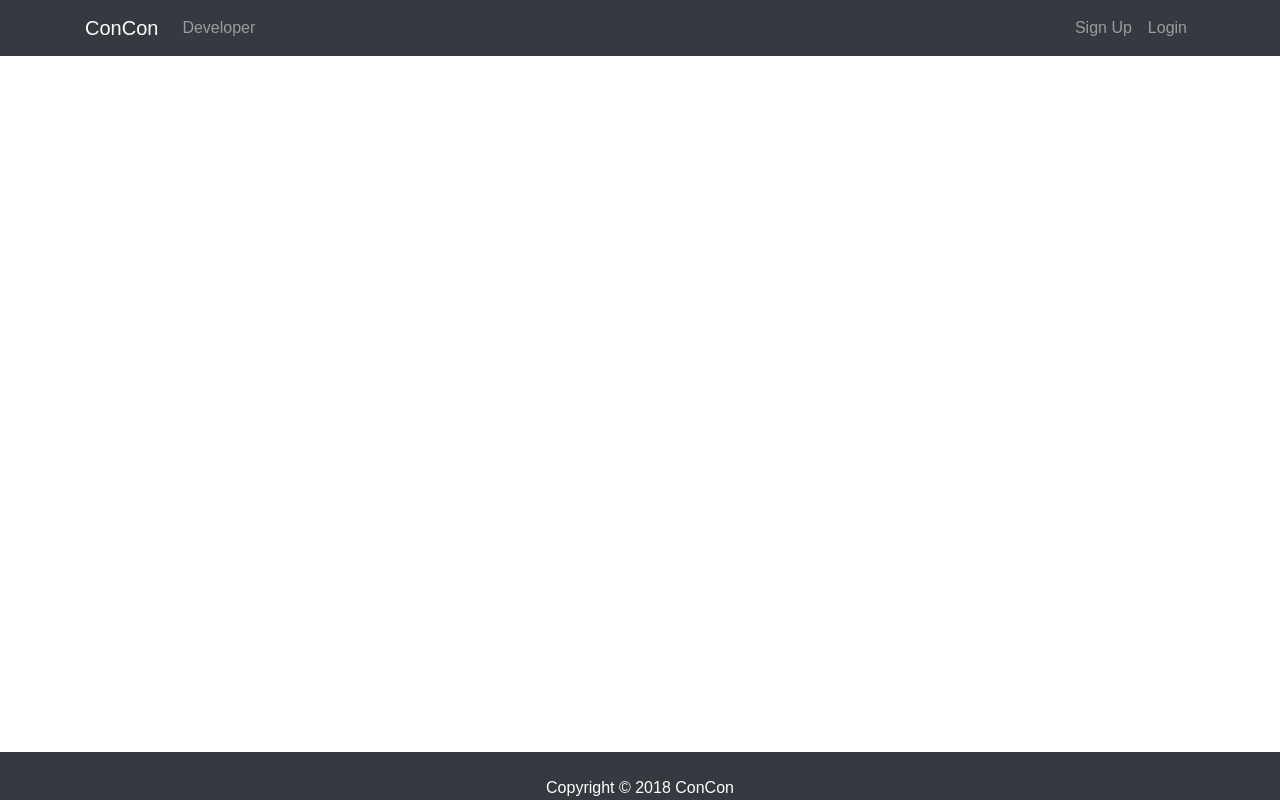
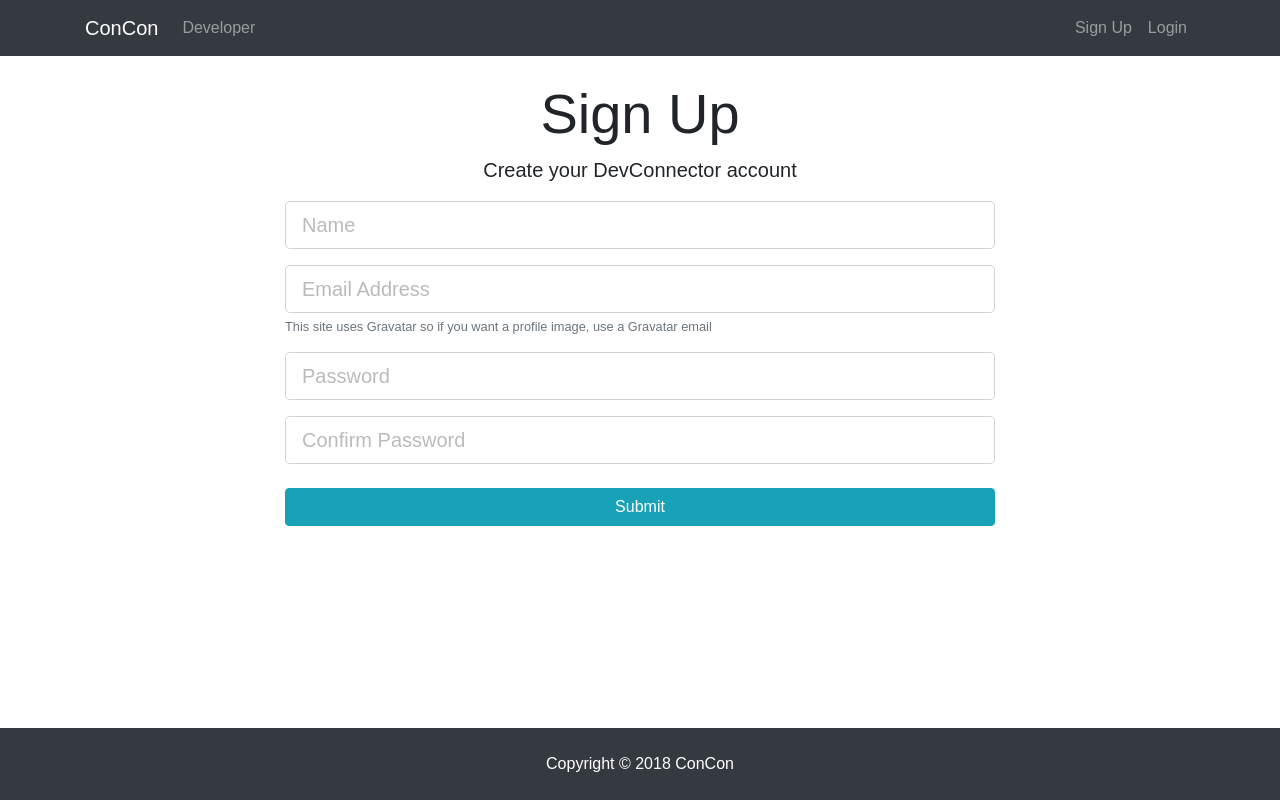
Before and after one commit to jhun0601/concon, a React (Create React App) app in the folder client/: page /register in a window 1280 px wide. Built offline with nearby package versions, Linux system fonts and the light colour scheme.

Commit message:
fixed css and add register functions

```diff
--- a/client/src/App.css
+++ b/client/src/App.css
@@ -8,8 +8,8 @@ img {
   background-size: cover;
   background-position: center;
   height: 100vh;
-  margin-top: 50px;
-  margin-bottom: 50px;
+  margin-top: -24px;
+  margin-bottom: -50px;
 }
 
 .landing-inner {
@@ -38,37 +38,19 @@ img {
   color: #bbb !important;
 }
 
-/*change in css*/
-html {
-  height: 100%;
-}
-html body {
-  height: 100%;
-  overflow: hidden;
-}
-html body .container-fluid.body-content {
-  position: absolute;
-  top: 50px;
-  bottom: 30px;
-  right: 0;
-  left: 0;
-  overflow-y: auto;
+/*additional css*/
+
+.lm {
+  margin-bottom: 230px;
+  /* margin for login */
 }
 
-header {
-  position: absolute;
+.fp {
+  position: fixed;
   left: 0;
-  right: 0;
-  top: 0;
-  background-color: #4c4;
-  height: 50px;
+  bottom: 0;
+  width: 100%;
+  background-color: red;
+  color: white;
+  text-align: center;
 }
-
-footer {
-  position: absolute;
-  left: 0;
-  right: 0;
-  bottom: 0;
-  background-color: #4c4;
-  height: 30px;
-}
--- a/client/src/App.js
+++ b/client/src/App.js
@@ -3,6 +3,8 @@ import { BrowserRouter as Router, Route } from "react-router-dom";
 import Navbar from "./components/layout/Navbar";
 import Footer from "./components/layout/Footer";
 import Landing from "./components/layout/Landing";
+import Login from "./components/auth/Login";
+import Register from "./components/auth/Register";
 
 import "./App.css";
 
@@ -13,6 +15,10 @@ class App extends Component {
         <div className="App">
           <Navbar />
           <Route exact path="/" component={Landing} />
+          <div className="container">
+            <Route exact path="/register" component={Register} />
+            <Route exact path="/login" component={Login} />
+          </div>
           <Footer />
         </div>
       </Router>
--- a/client/src/components/auth/Login.js
+++ b/client/src/components/auth/Login.js
@@ -0,0 +1,41 @@
+import React, { Component } from "react";
+
+class Login extends Component {
+  render() {
+    return (
+      <div className="login">
+        <div className="container">
+          <div className="row">
+            <div className="col-md-8 m-auto">
+              <h1 className="display-4 text-center">Log In</h1>
+              <p className="lead text-center">
+                Sign in to your DevConnector account
+              </p>
+              <form action="dashboard.html">
+                <div className="form-group">
+                  <input
+                    type="email"
+                    className="form-control form-control-lg"
+                    placeholder="Email Address"
+                    name="email"
+                  />
+                </div>
+                <div className="form-group">
+                  <input
+                    type="password"
+                    className="form-control form-control-lg"
+                    placeholder="Password"
+                    name="password"
+                  />
+                </div>
+                <input type="submit" className="btn btn-info btn-block mt-4" />
+              </form>
+            </div>
+          </div>
+        </div>
+      </div>
+    );
+  }
+}
+
+export default Login;
--- a/client/src/components/auth/Register.js
+++ b/client/src/components/auth/Register.js
@@ -0,0 +1,99 @@
+import React, { Component } from "react";
+
+class Register extends Component {
+  //set value for all the fields
+  constructor() {
+    super();
+    this.state = {
+      name: "",
+      email: "",
+      password: "",
+      password2: "",
+      errors: {}
+    };
+
+    //bind value
+    this.onChange = this.onChange.bind(this);
+    this.onSubmit = this.onSubmit.bind(this);
+  }
+  //when ever the user type
+  onChange(e) {
+    this.setState({ [e.target.name]: e.target.value });
+  }
+
+  onSubmit(e) {
+    e.preventDefault();
+    const newUser = {
+      name: this.state.name,
+      email: this.state.email,
+      password: this.state.password,
+      password2: this.state.password2
+    };
+    console.log(newUser);
+  }
+  render() {
+    return (
+      <div className="register">
+        <div className="container">
+          <div className="row">
+            <div className="col-md-8 m-auto">
+              <h1 className="display-4 text-center">Sign Up</h1>
+              <p className="lead text-center">
+                Create your DevConnector account
+              </p>
+              <form onSubmit={this.onSubmit}>
+                <div className="form-group">
+                  <input
+                    type="text"
+                    className="form-control form-control-lg"
+                    placeholder="Name"
+                    name="name"
+                    value={this.state.name}
+                    onChange={this.onChange}
+                  />
+                </div>
+                <div className="form-group">
+                  <input
+                    type="email"
+                    className="form-control form-control-lg"
+                    placeholder="Email Address"
+                    name="email"
+                    value={this.state.email}
+                    onChange={this.onChange}
+                  />
+                  <small className="form-text text-muted">
+                    This site uses Gravatar so if you want a profile image, use
+                    a Gravatar email
+                  </small>
+                </div>
+                <div className="form-group">
+                  <input
+                    type="password"
+                    className="form-control form-control-lg"
+                    placeholder="Password"
+                    name="password"
+                    value={this.state.password}
+                    onChange={this.onChange}
+                  />
+                </div>
+                <div className="form-group">
+                  <input
+                    type="password"
+                    className="form-control form-control-lg"
+                    placeholder="Confirm Password"
+                    name="password2"
+                    value={this.state.password2}
+                    onChange={this.onChange}
+                  />
+                </div>
+                <input type="submit" className="btn btn-info btn-block mt-4" />
+              </form>
+            </div>
+          </div>
+        </div>
+      </div>
+    );
+  }
+}
+
+export default Register;
--- a/client/src/components/layout/Footer.js
+++ b/client/src/components/layout/Footer.js
@@ -2,7 +2,7 @@ import React from "react";
 
 export default () => {
   return (
-    <footer className="footer bg-dark text-white mt-5 p-4 text-center">
+    <footer className="fp bg-dark text-white mt-5 p-4 text-center">
       <div className="container">
         Copyright &copy; {new Date().getFullYear()} ConCon
       </div>
--- a/client/src/components/layout/Landing.js
+++ b/client/src/components/layout/Landing.js
@@ -1,4 +1,5 @@
 import React, { Component } from "react";
+import { Link } from "react-router-dom";
 
 class Landing extends Component {
   render() {
@@ -15,12 +16,12 @@ class Landing extends Component {
                   from other developers
                 </p>
                 <hr />
-                <a href="register.html" className="btn btn-lg btn-info mr-2">
+                <Link to="/register" className="btn btn-lg btn-info mr-2">
                   Sign Up
-                </a>
-                <a href="login.html" className="btn btn-lg btn-light">
+                </Link>
+                <Link to="/login" className="btn btn-lg btn-light">
                   Login
-                </a>
+                </Link>
               </div>
             </div>
           </div>
--- a/client/src/components/layout/Navbar.js
+++ b/client/src/components/layout/Navbar.js
@@ -1,14 +1,14 @@
 import React, { Component } from "react";
-
+import { Link } from "react-router-dom";
 class Navbar extends Component {
   render() {
     return (
       <header>
         <nav className="navbar navbar-expand-sm navbar-dark bg-dark mb-4">
           <div className="container">
-            <a className="navbar-brand" href="landing.html">
+            <Link className="navbar-brand" to="/">
               ConCon
-            </a>
+            </Link>
             <button
               className="navbar-toggler"
               type="button"
@@ -21,23 +21,23 @@ class Navbar extends Component {
             <div className="collapse navbar-collapse" id="mobile-nav">
               <ul className="navbar-nav mr-auto">
                 <li className="nav-item">
-                  <a className="nav-link" href="profiles.html">
+                  <Link className="nav-link" to="/profiles">
                     {" "}
                     Developer
-                  </a>
+                  </Link>
                 </li>
               </ul>
 
               <ul className="navbar-nav ml-auto">
                 <li className="nav-item">
-                  <a className="nav-link" href="register.html">
+                  <Link className="nav-link" to="/register">
                     Sign Up
-                  </a>
+                  </Link>
                 </li>
                 <li className="nav-item">
-                  <a className="nav-link" href="login.html">
+                  <Link className="nav-link" to="/login">
                     Login
-                  </a>
+                  </Link>
                 </li>
               </ul>
             </div>
```
